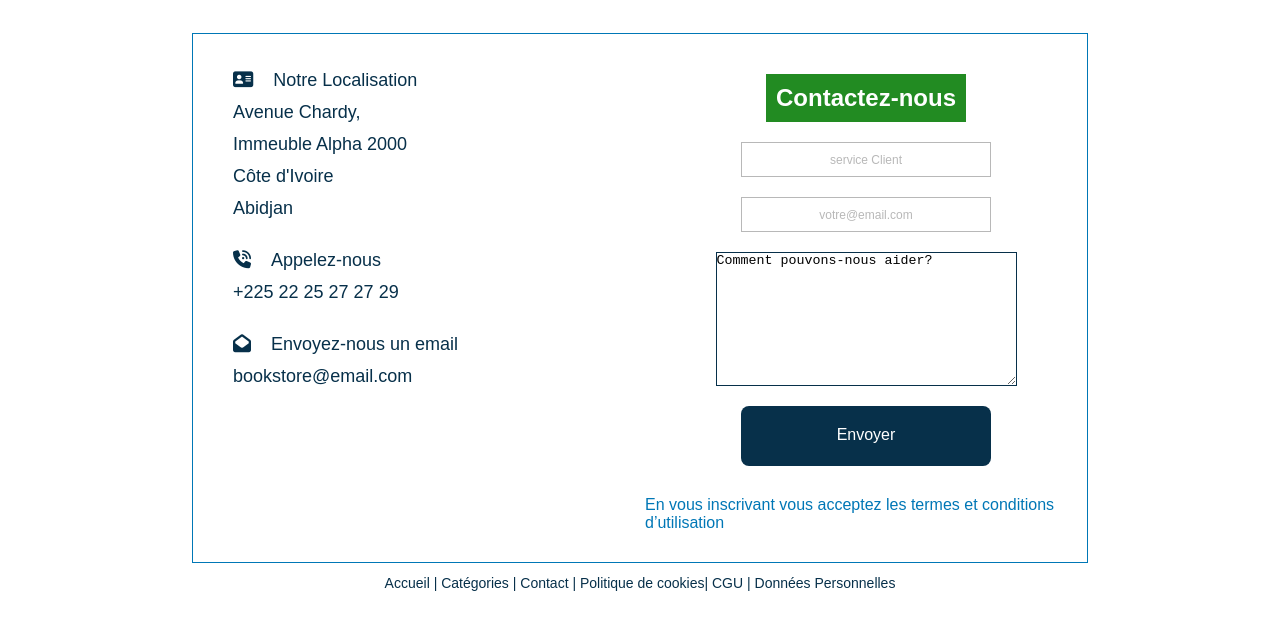
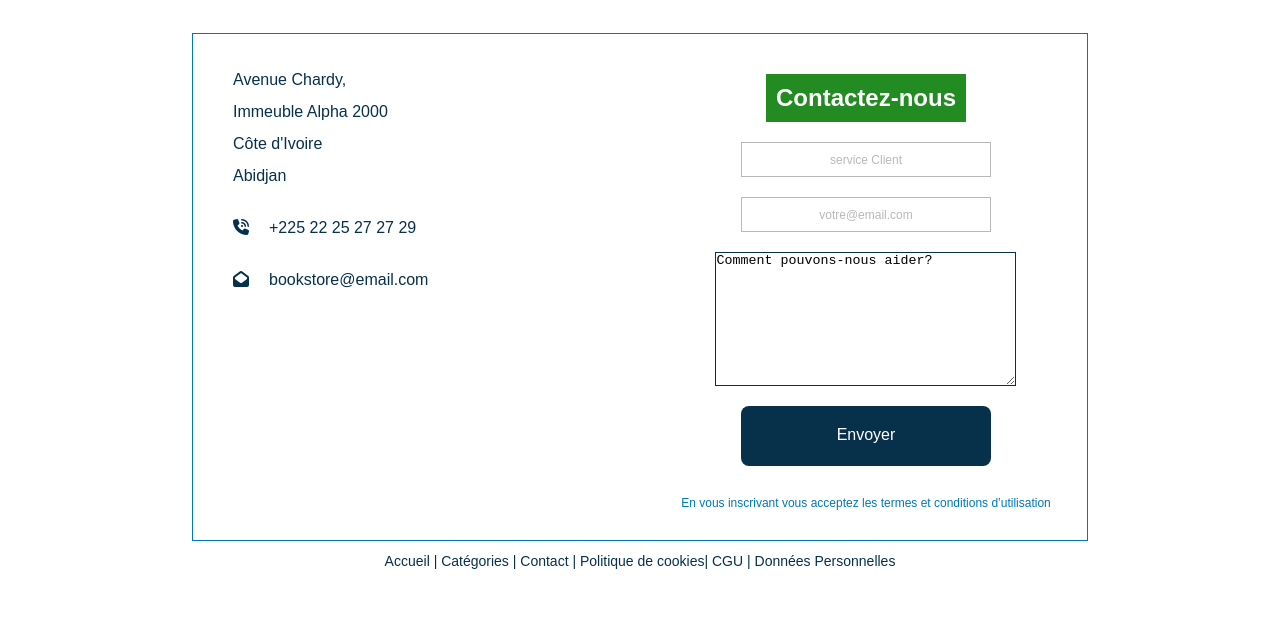
Before and after one commit to alexkanga/bookstore, a plain HTML site: page contact.html in a window 1280 px wide. Shown: the part 71-700 px from the top of the page. Drawn offline with Linux system fonts and the light colour scheme.

Commit message:
complete style contact.html

```diff
--- a/contact.html
+++ b/contact.html
@@ -53,20 +53,20 @@
               <div class="hero-section-left contact-div">
 
                   <p class="hero-section-left-content contact-left">
-                    <p class="infos"><i class="fas fa-address-card"></i>Notre Localisation  </p>
+                    <!-- <p class="infos"><i class="fas fa-address-card"></i> </p> -->
                     <p class="infos">Avenue Chardy, </p>
                     <p class="infos">Immeuble Alpha 2000 </p>
                     <p class="infos">Côte d'Ivoire </p>
                     <p class="infos">Abidjan </p>
                   </p>
                   <p class="hero-section-left-content contact-left">
-                    <p class="infos"><i class="fas fa-phone-volume"></i>Appelez-nous </p>
-                    <p class="infos">+225 22 25 27 27 29</p>
+                    <p class="infos"><i class="fas fa-phone-volume"></i>+225 22 25 27 27 29</p>
+
 
                   </p>
                   <p class="hero-section-left-content contact-left">
-                    <p class="infos"><i class="fas fa-envelope-open"></i>Envoyez-nous un email </p>
-                    <p class="infos">bookstore@email.com </p>
+                    <p class="infos"><i class="fas fa-envelope-open"></i>bookstore@email.com </p>
+
                   </p>
 
 
--- a/css/style.css
+++ b/css/style.css
@@ -1059,10 +1059,11 @@ form.contact{
 }
 form.contact p{
   padding: 1rem 0;
+  font-size: 1.2rem;
 }
 .contact-div p.infos{
 color: #07304A;
-font-size: 1.8rem;
+font-size: 1.6rem;
 font-style: normal;
 font-weight: 500;
 line-height: 3.2rem; /* 177.778% */;
```
